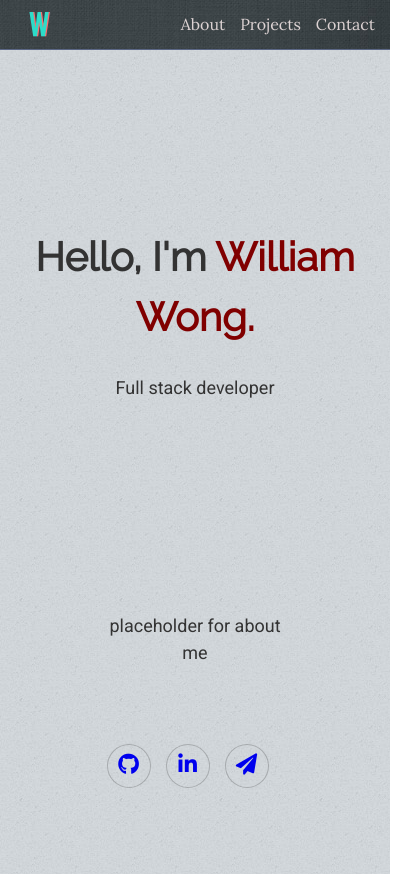
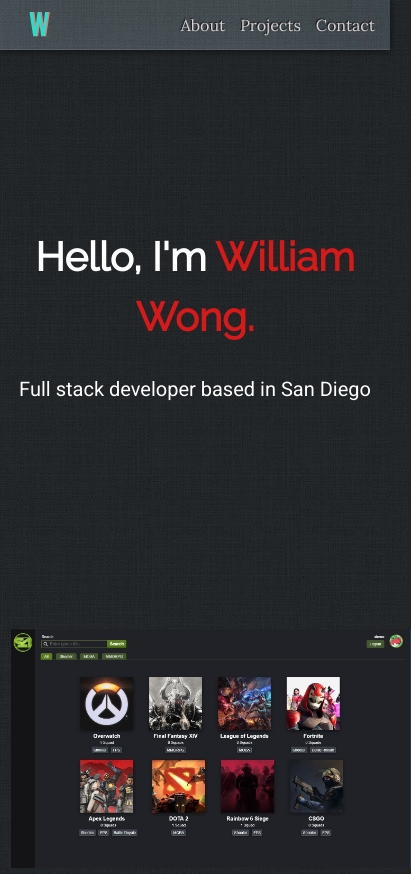
Before and after one commit to williamwdev/portfolio-v1, a React (Create React App) app: page / in a window 390 px wide. Shown: the top 874 px of the page, 411 px wide, since content can reach past the window. Built offline with nearby package versions, Linux system fonts and the light colour scheme.

Commit message:
debugging responsive viewport issue

```diff
--- a/public/index.html
+++ b/public/index.html
@@ -22,7 +22,7 @@
       work correctly both with client-side routing and a non-root public URL.
       Learn how to configure a non-root public URL by running `npm run build`.
     -->
-    <title>React App</title>
+    <title>William Wong's Portfolio</title>
   </head>
   <body>
     <noscript>You need to enable JavaScript to run this app.</noscript>
--- a/src/components/App/App.css
+++ b/src/components/App/App.css
@@ -7,9 +7,13 @@
   margin: 0 auto;
 }
 
-body, html {
+body {
+  margin: 0;
   color: #333;
-  background: url('../../images/bg02.jpg');
+  background: url('../../images/bg04.jpg');
+  margin: 0;
+  padding: 0;
+  line-height: 1.5;
   height: 1000px;
 }
 
@@ -19,3 +23,15 @@ main {
   bottom: 0;
   margin: 0 auto;
 }
+
+section {
+  display: flex;
+  text-align: left;
+  align-content: center;
+  justify-content: center;
+  flex-direction: column;
+  font-family: 'Open Sans', sans-serif;
+  padding-left: 1em;
+  padding-right: 1em;
+  margin-top: 50px;
+}
--- a/src/components/Header/Header.css
+++ b/src/components/Header/Header.css
@@ -1,9 +1,11 @@
 header {
-  width: 100%;
+  background: url('../../images/bg04.jpg');
+  width: 100vw;
   margin: 0 auto;
   padding-top: 150px;
   padding-bottom: 125px;
   text-align: center;
+  color: white;
 }
 
 h1 {
@@ -11,8 +13,12 @@ h1 {
   font-weight: bolder;
 }
 
-.header-name {
-  color: maroon;
+.banner-name {
+  color: rgb(216, 25, 25);
+}
+
+.banner-subtitle {
+  font-size: 20px;
 }
 
 h1, p {
--- a/src/components/Header/Header.js
+++ b/src/components/Header/Header.js
@@ -5,8 +5,8 @@ export default class Header extends Component {
   render() {
     return (
       <header role='banner' className='home-banner'>
-        <h1>Hello, I'm <span className='header-name'>William Wong.</span></h1>
-        <p>Full stack developer</p>
+        <h1>Hello, I'm <span className='banner-name'>William Wong.</span></h1>
+        <span className='banner-subtitle'>Full stack developer based in San Diego</span>
       </header>
     )
   }
--- a/src/components/Nav/Nav.css
+++ b/src/components/Nav/Nav.css
@@ -1,10 +1,10 @@
 nav {
   display: flex;
   background: url('../../images/bg01.jpg');
-  /* hsla(0, 0%, 100%, 0.8); */
   justify-content: space-between;
   padding-top: 10px;
-  border-bottom: 1px solid #5b6786;
+  box-shadow: inset 0px -20px 70px 0px rgba(200, 220, 245, 0.1), inset 0px -1px 0px 0px rgba(255, 255, 255, 0.1), 0px 1px 7px 0px rgba(0, 0, 0, 0.6);
+  text-shadow: -1px -1px 1px rgba(0, 0, 0, 0.75);
   width: 100%;
   flex: 1 0 auto;
   margin: 0;
@@ -36,34 +36,3 @@ nav > ul > li > a {
   text-decoration: none;
   margin-right: 15px;
 }
-
-
-
-/* nav > ul > li {
-  list-style: none;
-  display: inline;
-  padding: 5px;
-  padding-right: 20px;
-}
-
-nav > ul > li > a {
-  transition-property: color, font-weight;
-  transition-duration: 0.1s;
-  transition-timing-function: linear;
-  font-family: 'Lora', serif;
-  color: rgba(243, 230, 230, 0.884);
-  font-weight: 400;
-  text-decoration: none;
-}
-
-nav > ul > li > a:hover {
-  color: rgb(255, 255, 255);
-  font-weight:500;
-}
-
-nav > .logo {
-  padding: 5px;
-  margin: 0px;
-  margin-left: 5px;
-  text-decoration: none;
-} */
--- a/src/components/Projects/Projects.css
+++ b/src/components/Projects/Projects.css
@@ -1,8 +1,12 @@
 p {
   font-family: 'Roboto', sans-serif;
   font-size: 18px;
-  text-align: center;
-  max-width: 50%;
+  text-align: left;
   margin-left: auto;
   margin-right: auto;
+  color: white;
 }
+
+.projects-container {
+  width: 400px;
+}
--- a/src/index.css
+++ b/src/index.css
@@ -6,17 +6,10 @@
   box-sizing: border-box;
 }
 
-body {
-  margin: 0;
-  padding: 0;
-  line-height: 1.5;
+body, html {
   font-family: 'Roboto', sans-serif;
   -webkit-font-smoothing: antialiased;
   -moz-osx-font-smoothing: grayscale;
-}
-
-a {
-  text-decoration: none;
 }
 
 code {
--- a/src/routes/HomePage/HomePage.css
+++ b/src/routes/HomePage/HomePage.css
@@ -0,0 +1,4 @@
+
+.project-container {
+  align-items: center;
+}
--- a/src/routes/HomePage/HomePage.js
+++ b/src/routes/HomePage/HomePage.js
@@ -1,14 +1,19 @@
-import React, { Component } from 'react';
-import Header from '../../components/Header/Header';
-import About from '../../components/About/About';
+import React, { Component } from "react";
+import Header from "../../components/Header/Header";
+import About from "../../components/About/About";
+import Projects from "../../components/Projects/Projects";
+import '../HomePage/HomePage.css';
 
 export default class HomePage extends Component {
   render() {
     return (
-      <main className='homepage-container'>
+      <main className="homepage-container">
         <Header />
-        <About/>
+        <section className="project-container">
+          <Projects />
+        </section>
+        <About />
       </main>
-    )
+    );
   }
 }
```
Also changed, not shown: src/images/bg04.jpg (added).
